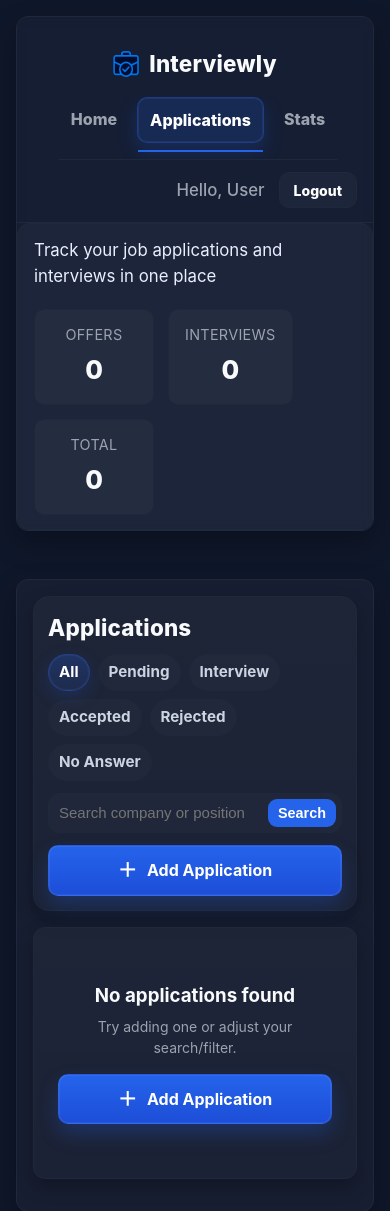
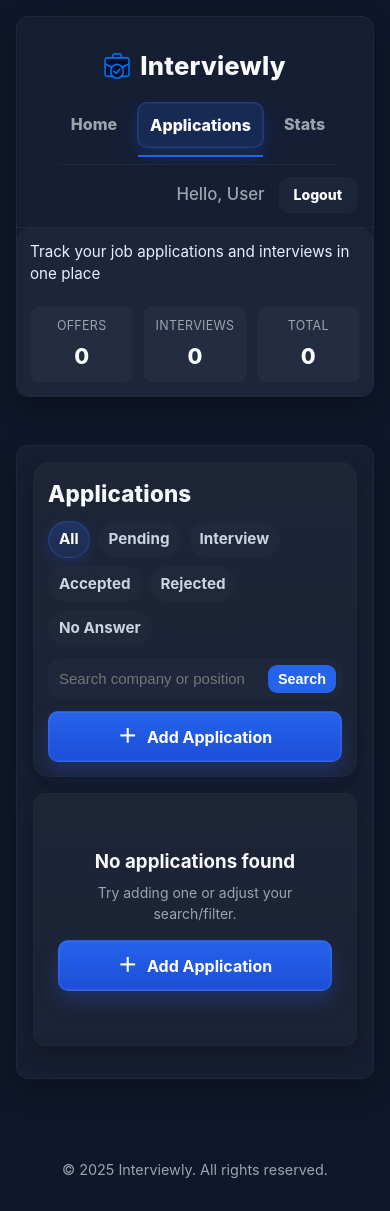
Before and after one commit to JovankaBry/Interviewly, a PHP site: page /pages/applications.php in a window 390 px wide. Shown: the top 1211 px of the page. Run offline with PHP 8.4, Linux system fonts and the light colour scheme; the visitor is signed in with stand-in values (Sample User, id 1); data that the repository does not hold is empty.

Commit message:
Fixes Counter on Phones

```diff
--- a/Code/includes/base.php
+++ b/Code/includes/base.php
@@ -96,7 +96,7 @@ $counts = array_merge(['Accepted'=>0,'Interview'=>0,'Pending'=>0,'Rejected'=>0,'
       --radius-sm:10px;
       --card-bg:rgba(255,255,255,0.03);
 
-      /* New: unify height for greeting + logout */
+      /* unify height for greeting + logout */
       --nav-control-h: 36px;
     }
 
@@ -114,6 +114,7 @@ $counts = array_merge(['Accepted'=>0,'Interview'=>0,'Pending'=>0,'Rejected'=>0,'
       overflow: hidden;
     }
 
+    /* ===== NAV ===== */
     .main-nav{
       display:flex; align-items:center; gap:12px;
       padding: 14px 16px;
@@ -146,35 +147,34 @@ $counts = array_merge(['Accepted'=>0,'Interview'=>0,'Pending'=>0,'Rejected'=>0,'
       box-shadow: inset 0 0 0 1px rgba(255,255,255,.05), 0 8px 20px rgba(37,99,235,.22);
     }
 
-    /* AUTH — PERFECT vertical centering beside Logout */
+    /* AUTH — perfect vertical centering beside Logout */
     .nav-auth{
       margin-left:auto;
       display:flex;
-      align-items:center;              /* center the whole group */
+      align-items:center;
       gap:12px;
     }
     .nav-auth .greeting{
-      display:flex;                    /* center the line box itself */
-      align-items:center;
-      height: var(--nav-control-h);    /* same height as button */
+      display:flex; align-items:center;
+      height: var(--nav-control-h);
       line-height: 1;
       color: var(--muted);
-      font-size: 1.05rem;              /* a little bigger */
+      font-size: 1.05rem;
       font-weight: 500;
-      padding: 0 2px;                  /* tiny breathing room */
+      padding: 0 2px;
     }
 
     .btn, .btn-outline{
-      display:flex; align-items:center; justify-content:center; /* center text */
+      display:flex; align-items:center; justify-content:center;
       height: var(--nav-control-h);
-      padding: 0 14px;                 /* horizontal only (height controlled above) */
+      padding: 0 14px;
       border-radius:10px; font-weight:800; text-decoration:none;
       border:1px solid rgba(255,255,255,.06);
     }
     .btn{ background: linear-gradient(180deg, var(--primary), var(--primary-dark)); color:#fff; }
     .btn-outline{ color:#fff; background: rgba(255,255,255,.03); border-color: var(--border); }
 
-    /* HERO below nav */
+    /* ===== HERO (subtitle + counters) ===== */
     .hero{
       padding: 18px 16px;
       background: var(--card-bg);
@@ -185,6 +185,8 @@ $counts = array_merge(['Accepted'=>0,'Interview'=>0,'Pending'=>0,'Rejected'=>0,'
       font-size:1.05rem;
       color:#e9efff;
     }
+
+    /* Desktop/tablet default: row layout */
     .hero-stats{
       display:flex;
       gap:14px;
@@ -213,6 +215,7 @@ $counts = array_merge(['Accepted'=>0,'Interview'=>0,'Pending'=>0,'Rejected'=>0,'
       display:block;
     }
 
+    /* ===== Main content ===== */
     .main-content{
       margin-top: 16px;
       border:1px solid var(--border);
@@ -223,14 +226,38 @@ $counts = array_merge(['Accepted'=>0,'Interview'=>0,'Pending'=>0,'Rejected'=>0,'
     }
     .main-footer{ text-align:center; color:var(--muted); padding:18px 10px 8px; font-size:.9rem; }
 
-    @media (max-width: 800px){
-      .main-nav{ flex-wrap: wrap; }
-      .logo{ font-size: 1.4rem; }
-      .hero{ padding: 14px 16px; }
-      .stat-item{ min-width:120px; padding:14px 16px; }
-      .stat-number{ font-size:1.6rem; }
+    /* ======= Mobile sizing: smaller + grid so it fits nicely ======= */
+    @media (max-width: 600px){
+      .hero{ padding: 12px 12px; }
+      .subtitle{ font-size: .95rem; margin-bottom: 10px; }
+
+      /* Use grid that auto-fits 2–3 items per row depending on width */
+      .hero-stats{
+        display:grid;
+        grid-template-columns: repeat(auto-fit, minmax(100px, 1fr));
+        gap: 10px;
+      }
+      .stat-item{
+        min-width: 0;           /* let grid control width */
+        padding: 10px 8px;      /* tighter padding */
+        border-radius: 8px;
+      }
+      .stat-label{ font-size: .78rem; margin-bottom: 4px; }
+      .stat-number{ font-size: 1.35rem; }
     }
 
+    /* Very small phones */
+    @media (max-width: 380px){
+      .hero-stats{
+        grid-template-columns: repeat(auto-fit, minmax(90px, 1fr));
+        gap: 8px;
+      }
+      .stat-item{ padding: 9px 6px; }
+      .stat-number{ font-size: 1.25rem; }
+      .stat-label{ font-size: .74rem; }
+    }
+
+    /* Safe-area bottom padding (iOS) */
     @supports (padding: max(0px)) {
       .container { padding-bottom: max(16px, env(safe-area-inset-bottom)); }
     }
--- a/Code/pages/applications.php
+++ b/Code/pages/applications.php
@@ -18,6 +18,7 @@ function url_for(string $name, array $params = []): string {
         'applications.list_applications' => '/pages/applications.php',
         'applications.set_status'        => '/pages/set_status.php',
         'stats.stats'                    => '/pages/stats.php',
+        'auth.logout'                    => '/auth/logout.php',
     ];
     $path = $map[$name] ?? '#';
     if ($params) {
```
